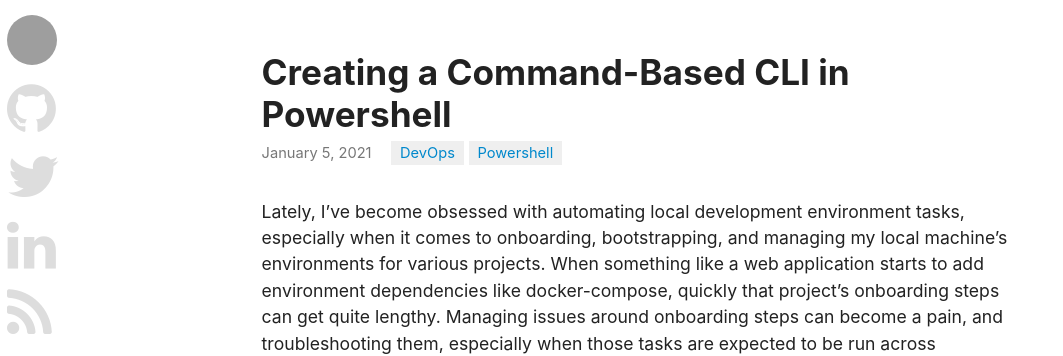
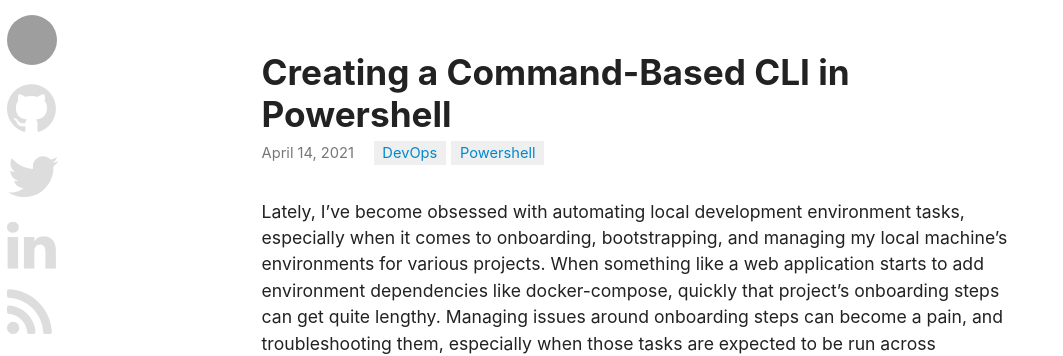
Before and after one commit to kavun/kavun.github.io, a Jekyll site: the page built from _posts/2021-04-14-creating-a-command-based-cli-in-powershell.md, in a window 1280 px wide and 900 px high, cut to the strip 0-356 px from the top of the window. Shown: the whole strip, without its empty margins (0-1063 px from the left). Built offline with Jekyll 4.4.1, drawn with Linux system fonts in a browser that asks for light colours; nearby versions of some CDN libraries; comment, search, counter and statistics services are not loaded; grey boxes are pictures that could not be loaded.

Commit message:
fix date

```diff
--- a/_posts/2022-04-14-creating-a-command-based-cli-in-powershell.md
+++ b/_posts/2021-04-14-creating-a-command-based-cli-in-powershell.md
@@ -1,6 +1,6 @@
 ---
 comments: true
-date: "2021-01-05"
+date: "2021-04-14"
 layout: "post"
 slug: "creating-a-command-based-cli-in-powershell"
 title: "Creating a Command-Based CLI in Powershell"
```
